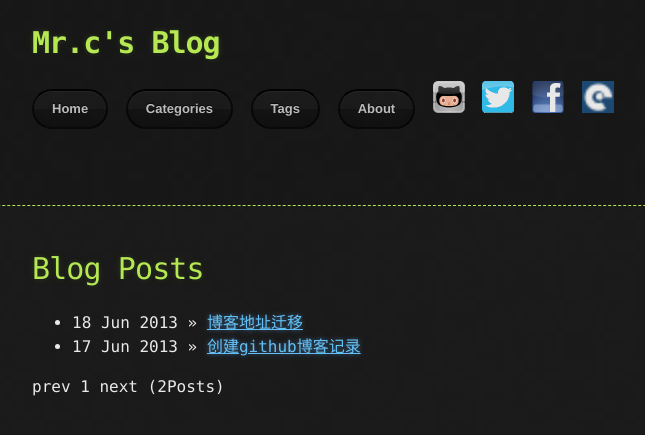
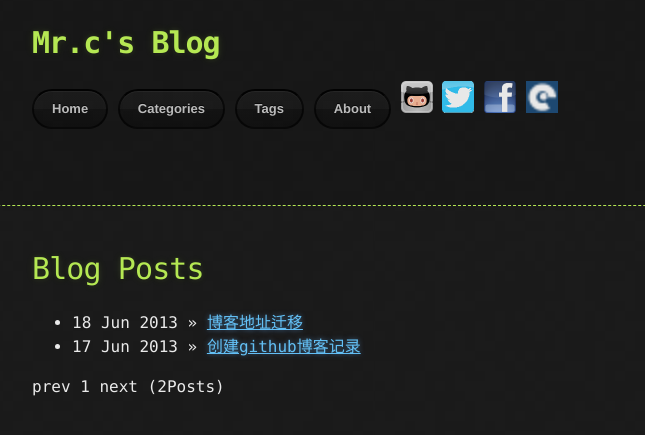
Before and after one commit to MichaelRoshen/michaelroshen.github.com, a Jekyll site: the page built from index.html, in a window 1280 px wide. Shown: the top 435 px of the page, without its empty margins (158-803 px from the left). Built offline with Jekyll 4.4.1, drawn with Linux system fonts in a browser that asks for light colours; Markdown is read by kramdown in place of the engine named in the settings; the list of posts is cut into pages by our own code.

```diff
--- a/stylesheets/stylesheet.css
+++ b/stylesheets/stylesheet.css
@@ -273,8 +273,6 @@
 
 nav li {
 	display: inline;
-	padding-right: 8px;
-
     font-size: 12px;
 	color: #fff;
 }
```
